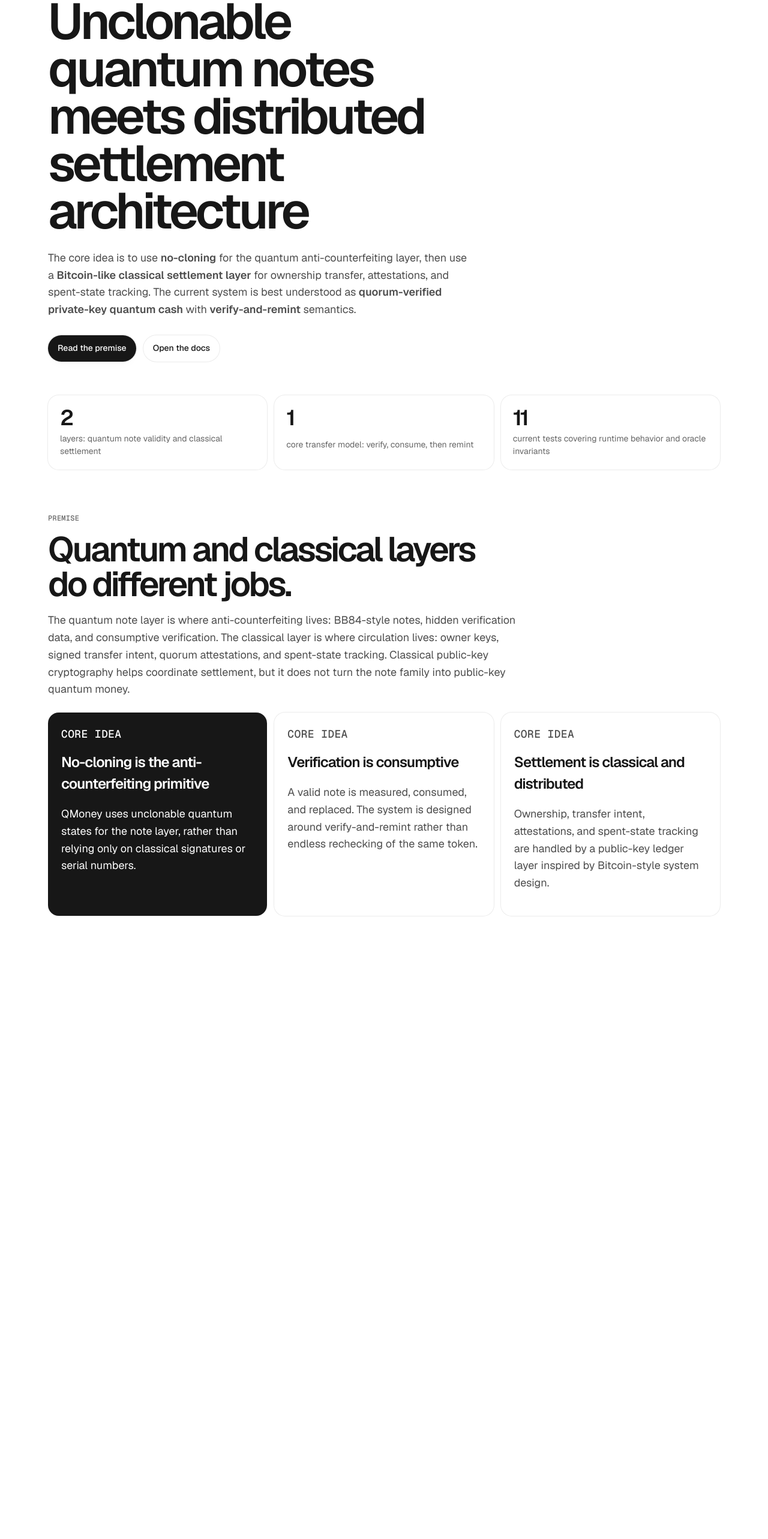
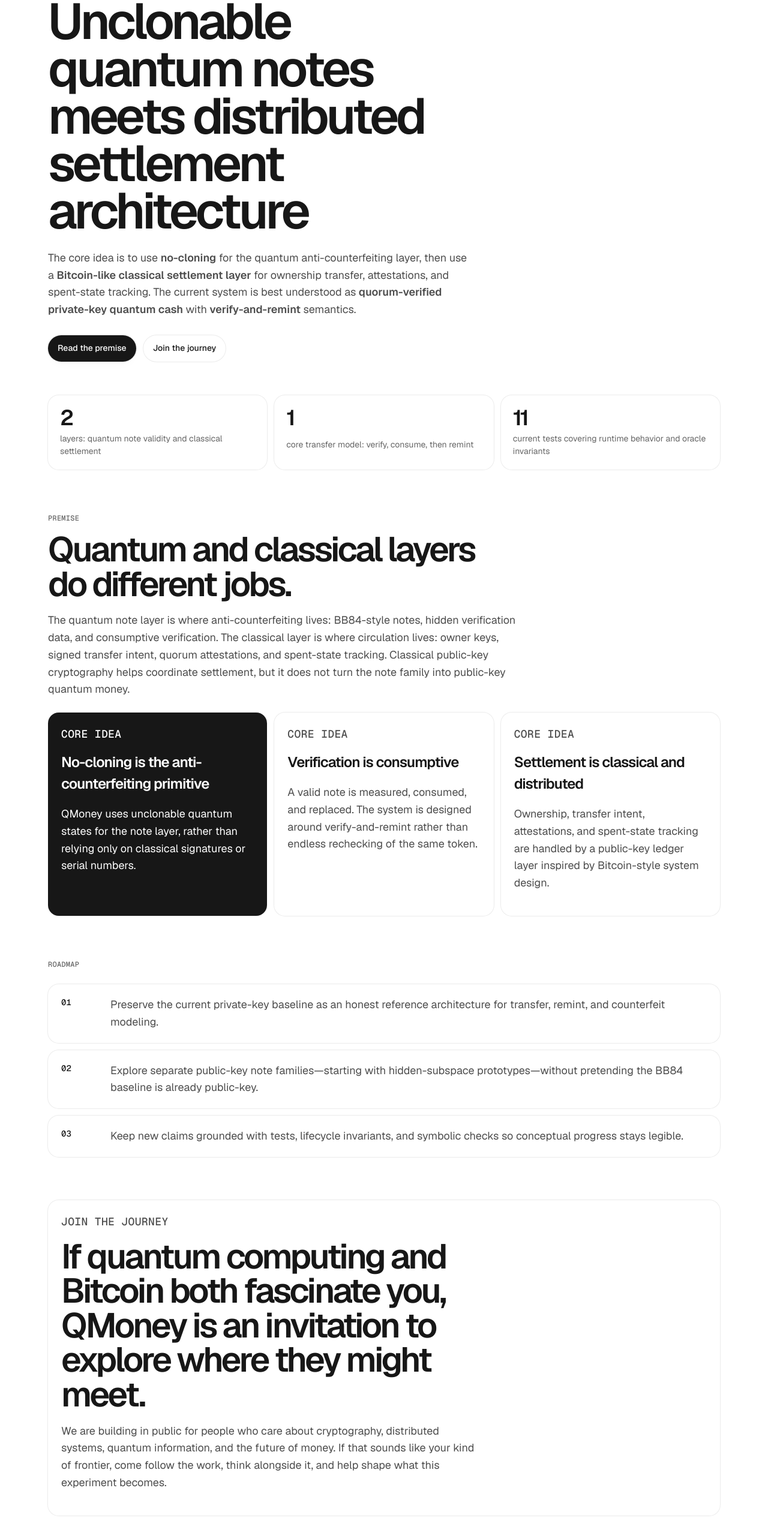
Before and after one commit to runeape-sats/qmoney, a React (Vite) app in the folder website/: page / in a window 1280 px wide. Shown: the part 188-2754 px from the top of the page at 60% size. Before the commit the page ends 1795 px from the top, so only its background shows below. Built offline with nearby package versions, Linux system fonts and the light colour scheme.

Commit message:
[verified] feat: refresh qmoney website copy

```diff
--- a/website/src/App.tsx
+++ b/website/src/App.tsx
@@ -15,43 +15,10 @@
   },
 ]
 
-const distinctions = [
-  {
-    title: 'What QMoney is today',
-    body: 'A quorum-verified, private-key quantum cash system with a classical public-key settlement layer.',
-  },
-  {
-    title: 'What it is not yet',
-    body: 'It is not a finished public-key quantum money system where anyone can verify from public information without learning how to mint valid notes.',
-  },
-  {
-    title: 'Why that matters',
-    body: 'Private-key and public-key quantum money require different note families, different verifier models, and different security stories.',
-  },
-]
-
 const roadmap = [
   'Preserve the current private-key baseline as an honest reference architecture for transfer, remint, and counterfeit modeling.',
   'Explore separate public-key note families—starting with hidden-subspace prototypes—without pretending the BB84 baseline is already public-key.',
   'Keep new claims grounded with tests, lifecycle invariants, and symbolic checks so conceptual progress stays legible.',
-]
-
-const docs = [
-  {
-    title: 'Architecture note',
-    href: 'https://github.com/runeape-sats/qmoney/blob/main/docs/architecture/public-vs-private-key-qmoney.md',
-    body: 'Why QMoney is currently private-key quantum cash rather than public-key quantum money.',
-  },
-  {
-    title: 'Quorum baseline',
-    href: 'https://github.com/runeape-sats/qmoney/blob/main/docs/architecture/software-mps-quorum-design.md',
-    body: 'The software-only BB84 baseline, including quorum verification and verify-and-remint semantics.',
-  },
-  {
-    title: 'Hidden-subspace notes',
-    href: 'https://github.com/runeape-sats/qmoney/blob/main/docs/research/hidden-subspace-notes.md',
-    body: 'The current research-only public-key verifier sketch and its documented limitations.',
-  },
 ]
 
 function App() {
@@ -65,9 +32,8 @@
 
         <nav className="site-nav" aria-label="Primary navigation">
           <a href="#premise">Premise</a>
-          <a href="#distinction">Distinction</a>
-          <a href="#docs">Docs</a>
           <a href="#roadmap">Roadmap</a>
+          <a href="#contact">Join</a>
         </nav>
       </header>
 
@@ -87,8 +53,8 @@
             <a className="button button-primary" href="#premise">
               Read the premise
             </a>
-            <a className="button button-secondary" href="#docs">
-              Open the docs
+            <a className="button button-secondary" href="#contact">
+              Join the journey
             </a>
           </div>
         </section>
@@ -132,12 +98,30 @@
           </div>
         </section>
 
+        <section className="section" id="roadmap">
+          <div className="section-copy narrow">
+            <p className="section-kicker">Roadmap</p>
+          </div>
 
+          <ol className="roadmap-list">
+            {roadmap.map((item, index) => (
+              <li className="roadmap-item" key={item}>
+                <span className="roadmap-index">0{index + 1}</span>
+                <p>{item}</p>
+              </li>
+            ))}
+          </ol>
+        </section>
 
-
-
-
-
+        <section className="closing panel" id="contact">
+          <p className="section-kicker">Join the journey</p>
+          <h2>If quantum computing and Bitcoin both fascinate you, QMoney is an invitation to explore where they might meet.</h2>
+          <p>
+            We are building in public for people who care about cryptography, distributed systems,
+            quantum information, and the future of money. If that sounds like your kind of frontier,
+            come follow the work, think alongside it, and help shape what this experiment becomes.
+          </p>
+        </section>
       </main>
     </div>
   )
```
